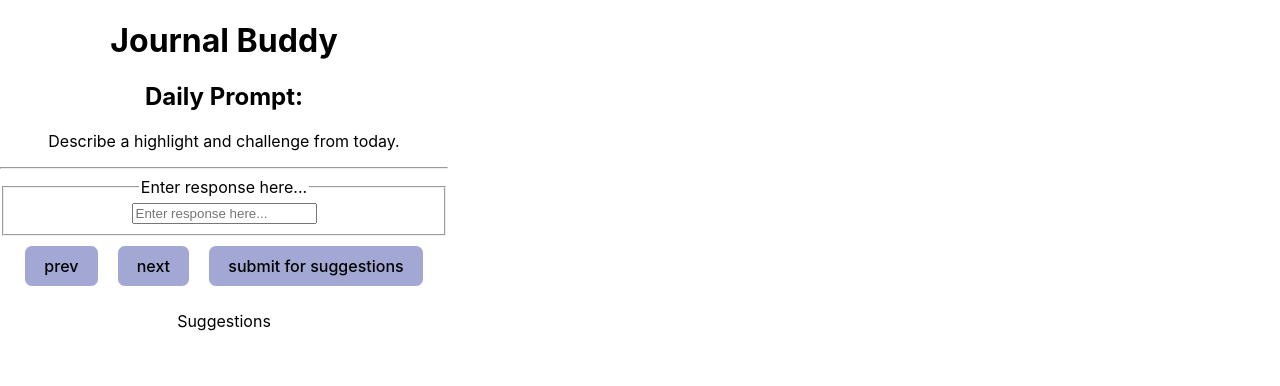
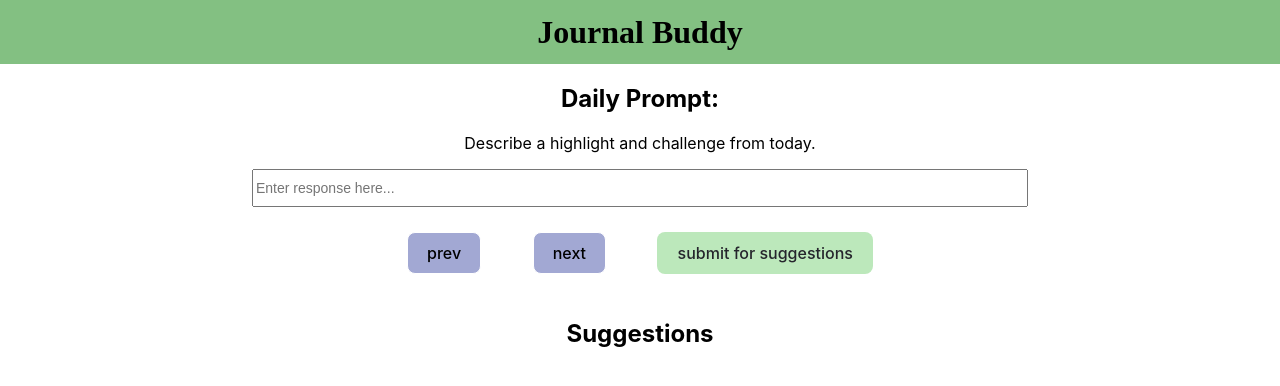
Before and after one commit to cs0320-f23/term-project-swilli43-inguyen4-ahogue1, a React (Vite) app in the folder frontend/: page / in a window 1280 px wide. Shown: the top 386 px of the page. Built offline with nearby package versions, Linux system fonts and the light colour scheme.

Commit message:
feat: worked on basic css styling for the main page

```diff
--- a/frontend/src/App.tsx
+++ b/frontend/src/App.tsx
@@ -9,14 +9,17 @@ function App() {
 
   return (
     <div className="App">
+      <div className="App-header">
+        <h1 aria-label="title">Journal Buddy</h1>
+      </div>
       <div className="Journal">
         <JournalDisplay
-        setCurrentEntry={setCurrentEntry}
-        setDisplaySuggestions={setDisplaySuggestions}
+          setCurrentEntry={setCurrentEntry}
+          setDisplaySuggestions={setDisplaySuggestions}
         />
         <SuggestionsDisplay
-        currentEntry={currentEntry}
-        displaySuggestions={displaySuggestions}
+          currentEntry={currentEntry}
+          displaySuggestions={displaySuggestions}
         />
       </div>
     </div>
--- a/frontend/src/SuggestionsDisplay.tsx
+++ b/frontend/src/SuggestionsDisplay.tsx
@@ -10,7 +10,7 @@ export default function SuggestionsDisplay(props: SuggestionsProps) {
 
   return (
     <div className="SuggestionsDisplay" aria-label="suggestions display">
-      <p>Suggestions</p>
+      <h2>Suggestions</h2>
     </div>
   );
 }
--- a/frontend/src/journal/ControlledInput.tsx
+++ b/frontend/src/journal/ControlledInput.tsx
@@ -1,4 +1,5 @@
 import { Dispatch, KeyboardEventHandler, SetStateAction } from "react";
+import "../styles/journal.css";
 
 // Remember that parameter names don't necessarily need to overlap;
 // I could use different variable names in the actual function.
--- a/frontend/src/journal/JournalDisplay.tsx
+++ b/frontend/src/journal/JournalDisplay.tsx
@@ -1,6 +1,8 @@
 import { Dispatch, SetStateAction, useState } from "react";
 import JournalPrompt from "./JournalPrompt";
 import { JournalInput } from "./JournalInput";
+import "../styles/journal.css";
+
 /* The input gets parsed into an input object so that the data can be easily accessed and displayed */
 export interface EntryObject {
   number: number;
@@ -31,11 +33,7 @@ export default function JournalDisplay(props: JournalProps) {
 
   return (
     <div className="journal" aria-label="journal">
-      <div className="Journal-header">
-        <h1 aria-label="title">Journal Buddy</h1>
-      </div>
       <JournalPrompt/>
-      <hr></hr>
       <JournalInput
         history={history}
         // setHistory={setHistory}
--- a/frontend/src/journal/JournalInput.tsx
+++ b/frontend/src/journal/JournalInput.tsx
@@ -4,7 +4,7 @@
 import { Dispatch, SetStateAction, useState, useEffect } from "react";
 import { ControlledInput } from "../journal/ControlledInput";
 import { EntryObject } from "./JournalDisplay";
-import "../styles/App.css";
+import "../styles/journal.css";
 
 interface JournalInputProps {
   history: EntryObject[]; // the map of past entries
@@ -69,8 +69,6 @@ export function JournalInput(props: JournalInputProps) {
       aria-label="Journal input"
       aria-description="Journal input box"
     >
-      <fieldset>
-        <legend>Enter response here...</legend>
       <ControlledInput
         value={entry}
         setValue={setEntry}
@@ -78,10 +76,12 @@ export function JournalInput(props: JournalInputProps) {
         onKeyPress={(e) => handleKeyPress(e, entry)}
         // onInput={(e) => autosave(entry)}
       />
-      </fieldset>
+
       <button onClick={() => handlePrev()}>prev</button>
       <button onClick={() => handleNext()}>next</button>
-      <button onClick={() => handleSubmit(entry)}>submit for suggestions</button>
+      <button className="submit-button" onClick={() => handleSubmit(entry)}>
+        submit for suggestions
+      </button>
     </div>
   );
 }
--- a/frontend/src/styles/App.css
+++ b/frontend/src/styles/App.css
@@ -1,40 +1,25 @@
 .App {
   text-align: center;
   display: grid;
-  grid-template-columns: 35% 65%;
+
 }
 
-.map {
-  display: inline-block;
-  /* width: 65%; */
-  vertical-align: top;
+.App-header {
+  background-color: #83C082;
+  height: 8vh;
+  display: flex;
+  flex-direction: column;
+  align-items: left;
+  justify-content: center;
+  font-size: calc(2vmin);
+  color: black;
+  font-family: 'IBM Plex Serif', serif;
 }
 
 .command {
   border-radius: 5%;
   padding: 3%;
   margin: 2%;
-}
-
-.repl {
-  display: flex;
-  flex-direction: column;
-  align-items: center;
-  justify-content: center;
-  background-color: #a2a8d3;
-
-}
-
-.repl-history {
-  height: 77.5vh;
-  overflow: scroll;
-  width: 100%;
-}
-
-.repl-command-box {
-  height: 9vh;
-  font-size: large;
-  background-color: #a2a8d3;
 }
 
 .box {
--- a/frontend/src/styles/journal.css
+++ b/frontend/src/styles/journal.css
@@ -0,0 +1,46 @@
+.journal {
+  display: flex;
+  flex-direction: column;
+  align-items: left;
+
+}
+
+.repl-history {
+  height: 77.5vh;
+  overflow: scroll;
+  width: 100%;
+}
+
+.journal-input {
+  height: 20%;
+
+}
+
+.submit-button {
+  border: 1px solid transparent;
+  border-radius: 8px;
+  padding: 0.6em 1.2em;
+  font-size: 1em;
+  font-weight: 500;
+  font-family: inherit;
+  background-color: #BCE8BB;
+  color: #25252C;
+  cursor: pointer;
+  transition: border-color 0.25s;
+}
+
+.submit-button:hover {
+  border-color: #646cff;
+  background-color: #e3ffe2;
+  color: #25252C;
+}
+
+.journal-command-box {
+  height: calc(4vmin);
+  width: 60%;
+  color: #939393;
+  margin: auto;
+  display: block;
+  font-size: 14px;
+
+}
```
Lines whose indentation alone changed are shown as unchanged.
